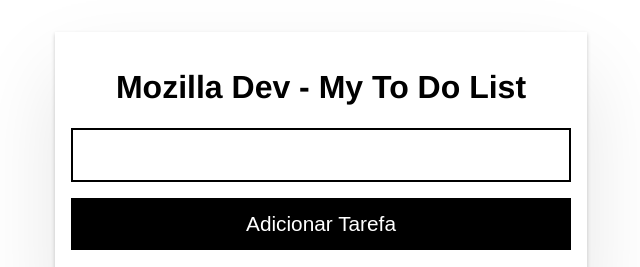
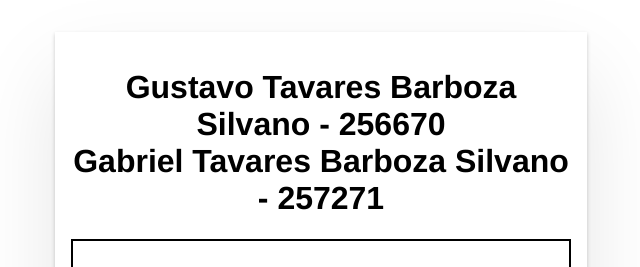
Before and after one commit to GabrielSilvano2025/TODOapp-Frontend, an Angular app: page / in a window 1280 px wide. Shown: the top 267 px of the page, without its empty margins (319-959 px from the left). Built offline with nearby package versions, Linux system fonts and the light colour scheme; no server answers.

Commit message:
corrigindo conexao da api

```diff
--- a/src/app/app.html
+++ b/src/app/app.html
@@ -1,5 +1,7 @@
 <div class="main">
-  <h1>Mozilla Dev - My To Do List</h1>
+  <h1>Gustavo Tavares Barboza Silvano - 256670<br>
+    Gabriel Tavares Barboza Silvano - 257271
+  </h1>
   <input class="lg-text-input" #campoNovoItem (keyup.enter) = "CREATE_tarefa(campoNovoItem.value); campoNovoItem.value= ''" />
   <button class="btn-primary" (click)= "CREATE_tarefa(campoNovoItem.value)">
   Adicionar Tarefa</button>
```
